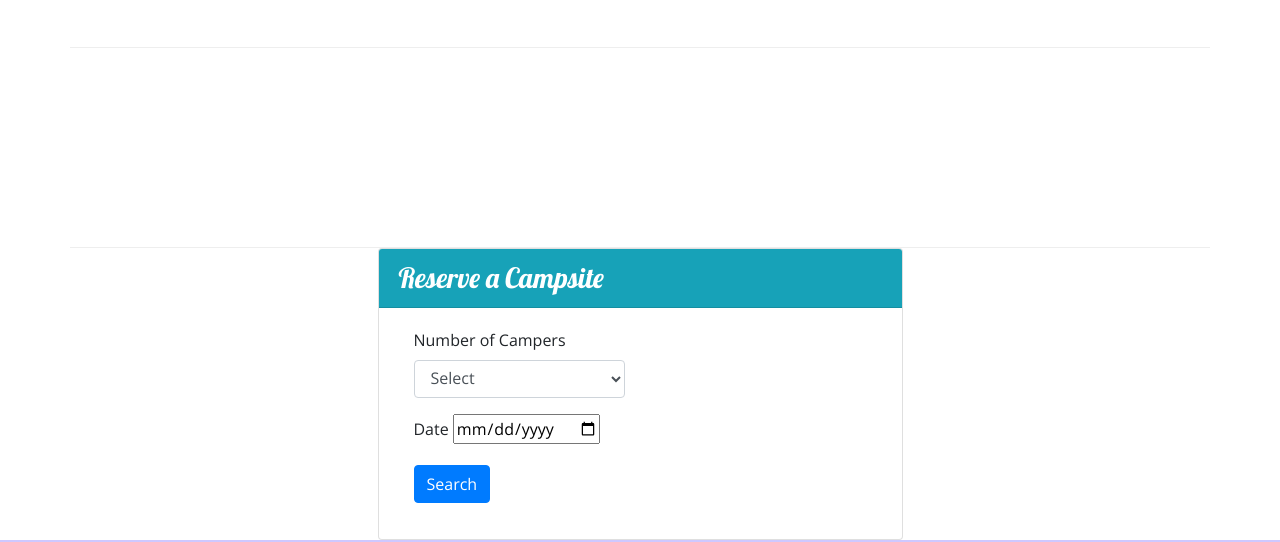
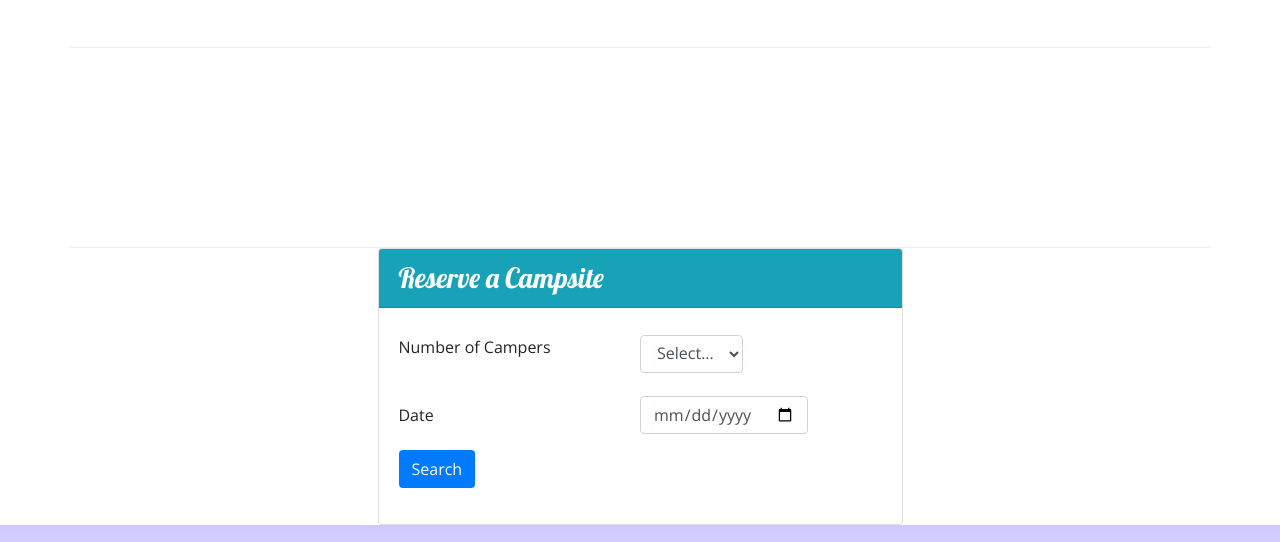
Before and after one commit to andrewshoemaker75/nucampsite, a website: page index.html in a window 1280 px wide. Shown: the part 1105-1647 px from the top of the page. Drawn offline with nearby package versions, Linux system fonts and the light colour scheme.

Commit message:
Fixed divs and removed unnecessary form elements

```diff
--- a/index.html
+++ b/index.html
@@ -101,15 +101,14 @@
         <div class="row row-content align-items-center"></div>
             <div class="col-sm-6 mx-auto">
                 <div class="card">
-                    <h3 class="card-header text-white bg-info">Reserve a Campsite</h3>
+                    <h3 class="card-header text-white bg-info text-white">Reserve a Campsite</h3>
                     <div class="card-body">
-                            <div class="row">
-                                <div class="col">
-                                    <form>
-                                        <div class="form-group col-sm-6">
-                                            <label for="Number of Campers">Number of Campers</label>
-                                            <select class="form-control" id="numCampers">
-                                                <option value="Select">Select</option>
+                        <form id="reserveForm">
+                            <div class="row form-group">
+                                <label class="col-sm-6 col-form-label" for="#numCampers">Number of Campers</label>
+                                <div class="col-form-label">
+                                    <select class="form-control" name="numCampers" id="numCampers">
+                                        <option disabled selected>Select...</option>
                                         <option>1</option>
                                         <option>2</option>
                                         <option>3</option>
@@ -118,28 +117,21 @@
                                         <option>6</option>
                                     </select>
                                 </div>
-                                    </form>
+                            </div>
+
+                            <div class="row form-group">
+                                <label class="col-sm-6 col-form-label" for="#date">Date</label>
+                                <div class="col-form-group">
+                                    <input class="col form-control" type="date" id="date" name="date" placeholder="date">
                                 </div>
                             </div>
-                            <div class="row">
-                                <div class="col">
-                                    <form>
-                                        <div class="form-group col-sm-6 col-xs-6">
-                                            <label for="Date">Date</label>
-                                            <input type="date" id="date" name="date" placeholder="date">
+
+                            <div class="row form-group">
+                                <div class="col-md-4 col-xl-2">
+                                    <button type="submit" class="btn bg-primary text-white">Search</button>
+                                </div>
                             </div>
                         </form>
-                                </div>
-                            </div>
-                            <div class="row">
-                                <div class="col">
-                                    <form>
-                                        <div class="form-group col-sm-6 col-xs-6">
-                                            <button type="submit" class="btn btn-primary">Search</button>
-                                        </div>
-                                    </form>
-                                </div>
-                            </div>
                     </div>
                 </div>
             </div>
```
Lines whose indentation alone changed are shown as unchanged.
